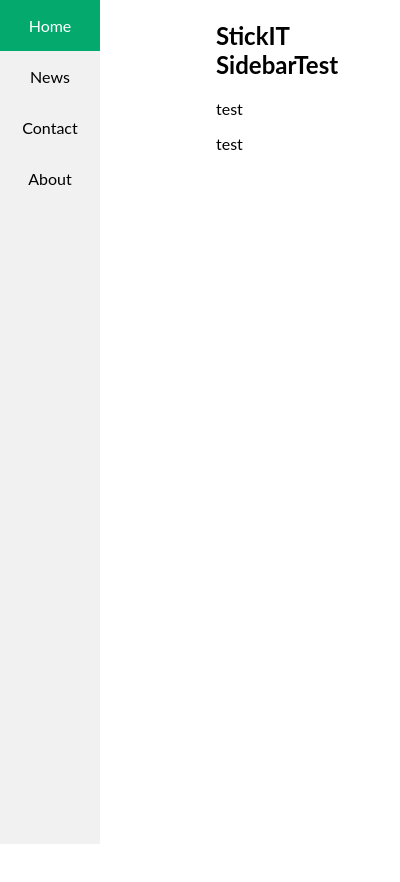
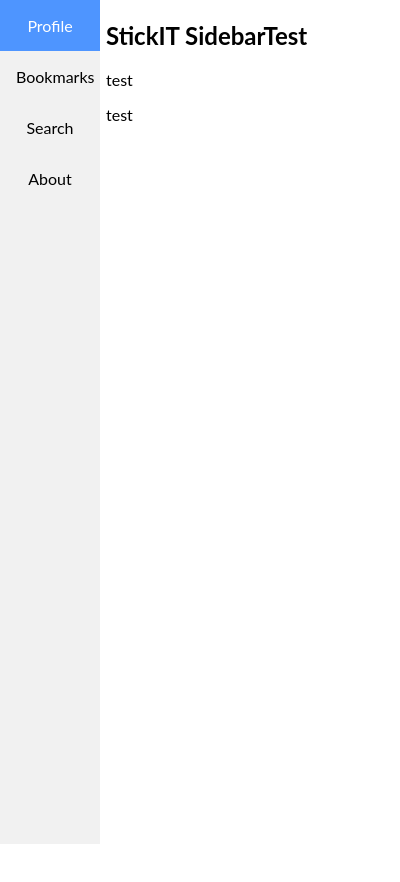
Before and after one commit to shlee87/public-sticky-notes-for-open-source-textbooks, a browser extension: page sticky-chrome-extension/popup.html in a window 400 px wide. After the commit the page ends 844 px from the top, so only its background shows below. Drawn offline with Linux system fonts and the light colour scheme.

Commit message:
CSS changes, renaming tabs

```diff
--- a/sticky-chrome-extension/popup.html
+++ b/sticky-chrome-extension/popup.html
@@ -7,9 +7,9 @@
 <body>
 
 <div class="sidebar">
-  <a class="active" href="#home" id="homeTab">Home</a>
-  <a href="#news" id="newsTab">News</a>
-  <a href="#contact" id="contactTab">Contact</a>
+  <a class="active" href="#profile" id="profileTab">Profile</a>
+  <a href="#bookmarkss" id="bookmarksTab">Bookmarks</a>
+  <a href="#search" id="searchTab">Search</a>
   <a href="#about" id="aboutTab">About</a>
 </div>
 
--- a/sticky-chrome-extension/popup.html.css
+++ b/sticky-chrome-extension/popup.html.css
@@ -21,7 +21,7 @@ body {
   }
 
   .sidebar a.active {
-    background-color: #04AA6D;
+    background-color: #4e95ff;
     color: white;
   }
 
@@ -31,9 +31,9 @@ body {
   }
 
   div.content {
-    margin-left: 200px;
+    margin-left: 90px;
     padding: 1px 16px;
-    height: 1000px;
+    height: 300px;
   }
 
   /* @media screen and (max-width: 700px) {
```
